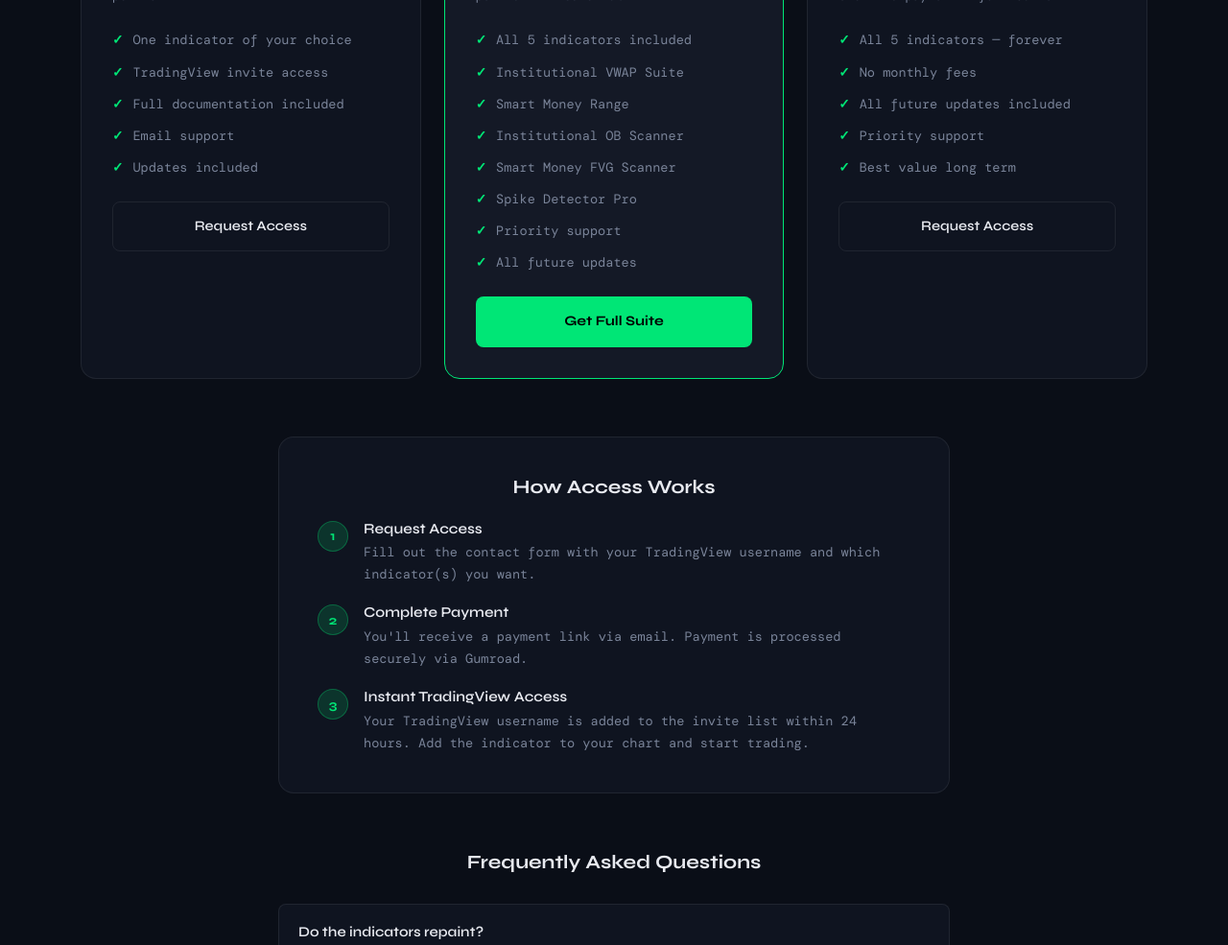
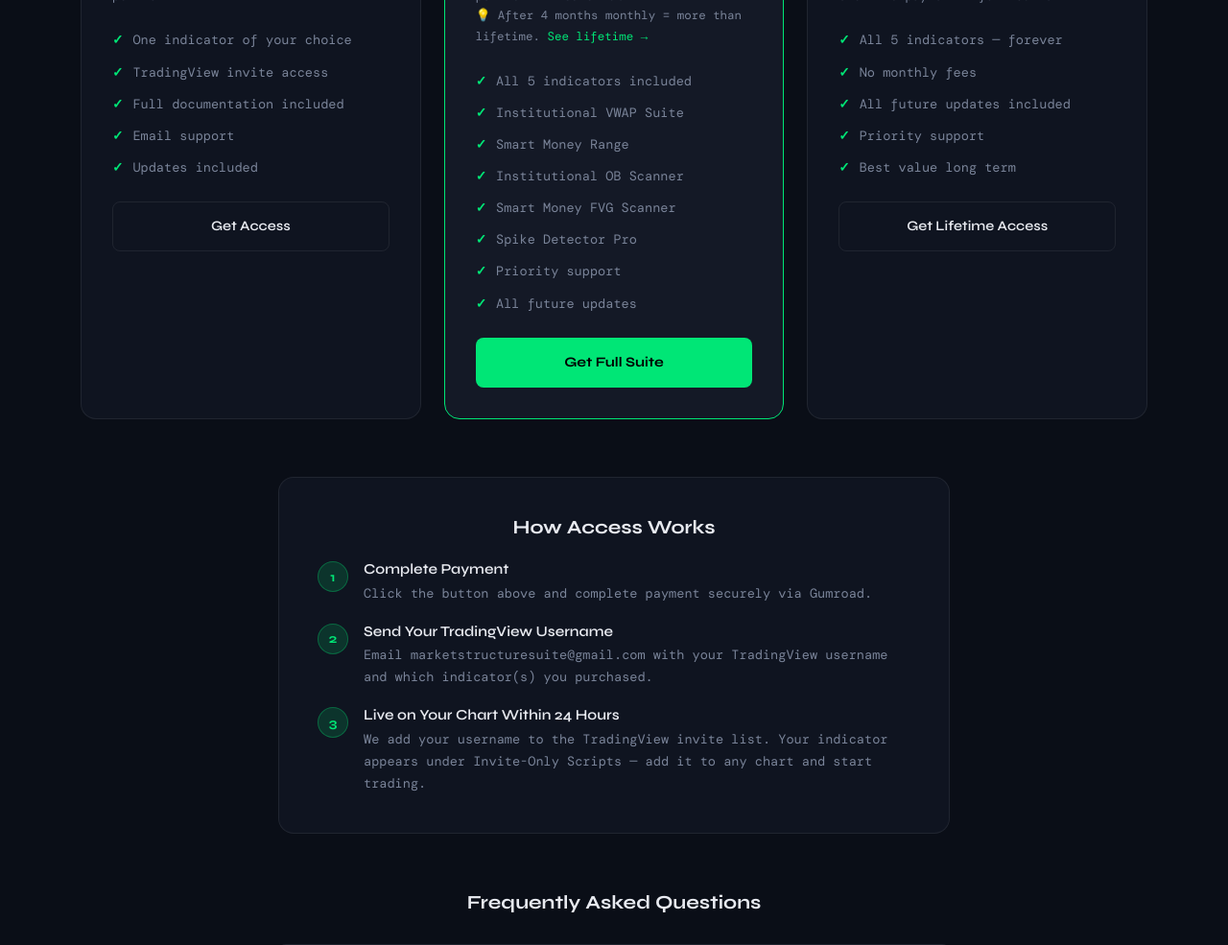
Before and after one commit to chewie1988/marketstructuresuite, a plain HTML site: page pricing.html in a window 1280 px wide. Shown: the part 721-1706 px from the top of the page at 96% size. Drawn offline with nearby package versions, Linux system fonts and the light colour scheme; a web font is replaced by a local one.

Commit message:
Update pricing.html

```diff
--- a/pricing.html
+++ b/pricing.html
@@ -3,7 +3,7 @@
 <head>
 <meta charset="UTF-8">
 <meta name="viewport" content="width=device-width, initial-scale=1.0">
-<title>Pricing — Market Structure Suite by Market Structure Suite</title>
+<title>Pricing — Market Structure Suite</title>
 <meta name="description" content="Get access to the Market Structure Suite. Individual indicators or the full bundle — professional TradingView tools built on institutional methodology.">
 <link rel="preconnect" href="https://fonts.googleapis.com">
 <link rel="preconnect" href="https://fonts.gstatic.com" crossorigin>
@@ -15,7 +15,6 @@
 <nav class="nav">
   <div class="nav-inner">
     <a href="index.html" class="logo">
-      <span class="logo-mc">MC</span><span class="logo-trading">Trading</span>
       <span class="logo-tag">Market Structure Suite</span>
     </a>
     <ul class="nav-links">
@@ -52,14 +51,15 @@
           <li>Email support</li>
           <li>Updates included</li>
         </ul>
-        <a href="contact.html" class="btn-ghost" style="width: 100%; justify-content: center;">Request Access</a>
+        <a href="https://marketstructure4.gumroad.com/l/dbhwwu" target="_blank" class="btn-ghost" style="width: 100%; justify-content: center;">Get Access</a>
       </div>
 
       <div class="pricing-card featured">
-        <div class="section-tag" style="margin-bottom: 8px;">Bundle</div>
+        <div class="section-tag" style="margin-bottom: 8px;">Most Popular</div>
         <h3>Full Suite</h3>
         <div class="price-amount">A$75</div>
         <div class="price-period">per month — save 40%</div>
+        <p style="font-family:'DM Mono',monospace;font-size:0.78rem;color:var(--text-muted);margin-bottom:16px;">💡 After 4 months monthly = more than lifetime. <a href="#lifetime" style="color:var(--accent);">See lifetime →</a></p>
         <ul class="price-features">
           <li>All 5 indicators included</li>
           <li>Institutional VWAP Suite</li>
@@ -70,10 +70,10 @@
           <li>Priority support</li>
           <li>All future updates</li>
         </ul>
-        <a href="contact.html" class="btn-primary" style="width: 100%; justify-content: center;">Get Full Suite</a>
+        <a href="https://marketstructure4.gumroad.com/l/puporf" target="_blank" class="btn-primary" style="width: 100%; justify-content: center;">Get Full Suite</a>
       </div>
 
-      <div class="pricing-card">
+      <div class="pricing-card" id="lifetime">
         <div class="section-tag" style="margin-bottom: 8px;">One-Time</div>
         <h3>Lifetime Access</h3>
         <div class="price-amount">A$250</div>
@@ -85,7 +85,7 @@
           <li>Priority support</li>
           <li>Best value long term</li>
         </ul>
-        <a href="contact.html" class="btn-ghost" style="width: 100%; justify-content: center;">Request Access</a>
+        <a href="https://marketstructure4.gumroad.com/l/zocagl" target="_blank" class="btn-ghost" style="width: 100%; justify-content: center;">Get Lifetime Access</a>
       </div>
 
     </div>
@@ -97,22 +97,22 @@
         <div style="display: flex; gap: 16px; align-items: flex-start;">
           <div style="background: rgba(0,230,118,0.15); border: 1px solid rgba(0,230,118,0.3); border-radius: 50%; width: 32px; height: 32px; display: flex; align-items: center; justify-content: center; flex-shrink: 0; font-family: var(--font-head); font-weight: 700; color: var(--accent); font-size: 0.85rem;">1</div>
           <div>
-            <h4 style="margin-bottom: 4px; font-size: 0.95rem;">Request Access</h4>
-            <p style="color: var(--text-muted); font-size: 0.85rem;">Fill out the contact form with your TradingView username and which indicator(s) you want.</p>
+            <h4 style="margin-bottom: 4px; font-size: 0.95rem;">Complete Payment</h4>
+            <p style="color: var(--text-muted); font-size: 0.85rem;">Click the button above and complete payment securely via Gumroad.</p>
           </div>
         </div>
         <div style="display: flex; gap: 16px; align-items: flex-start;">
           <div style="background: rgba(0,230,118,0.15); border: 1px solid rgba(0,230,118,0.3); border-radius: 50%; width: 32px; height: 32px; display: flex; align-items: center; justify-content: center; flex-shrink: 0; font-family: var(--font-head); font-weight: 700; color: var(--accent); font-size: 0.85rem;">2</div>
           <div>
-            <h4 style="margin-bottom: 4px; font-size: 0.95rem;">Complete Payment</h4>
-            <p style="color: var(--text-muted); font-size: 0.85rem;">You'll receive a payment link via email. Payment is processed securely via Gumroad.</p>
+            <h4 style="margin-bottom: 4px; font-size: 0.95rem;">Send Your TradingView Username</h4>
+            <p style="color: var(--text-muted); font-size: 0.85rem;">Email marketstructuresuite@gmail.com with your TradingView username and which indicator(s) you purchased.</p>
           </div>
         </div>
         <div style="display: flex; gap: 16px; align-items: flex-start;">
           <div style="background: rgba(0,230,118,0.15); border: 1px solid rgba(0,230,118,0.3); border-radius: 50%; width: 32px; height: 32px; display: flex; align-items: center; justify-content: center; flex-shrink: 0; font-family: var(--font-head); font-weight: 700; color: var(--accent); font-size: 0.85rem;">3</div>
           <div>
-            <h4 style="margin-bottom: 4px; font-size: 0.95rem;">Instant TradingView Access</h4>
-            <p style="color: var(--text-muted); font-size: 0.85rem;">Your TradingView username is added to the invite list within 24 hours. Add the indicator to your chart and start trading.</p>
+            <h4 style="margin-bottom: 4px; font-size: 0.95rem;">Live on Your Chart Within 24 Hours</h4>
+            <p style="color: var(--text-muted); font-size: 0.85rem;">We add your username to the TradingView invite list. Your indicator appears under Invite-Only Scripts — add it to any chart and start trading.</p>
           </div>
         </div>
       </div>
@@ -148,7 +148,7 @@
   <div class="section-inner">
     <div class="footer-inner">
       <div class="footer-brand">
-        <span class="logo-mc">MC</span><span class="logo-trading">Trading</span>
+        <span style="font-family: var(--font-head); font-weight: 700; font-size: 1.1rem;">Market Structure Suite</span>
         <p>Professional TradingView indicators built on institutional market structure methodology.</p>
       </div>
       <div class="footer-links">
```
